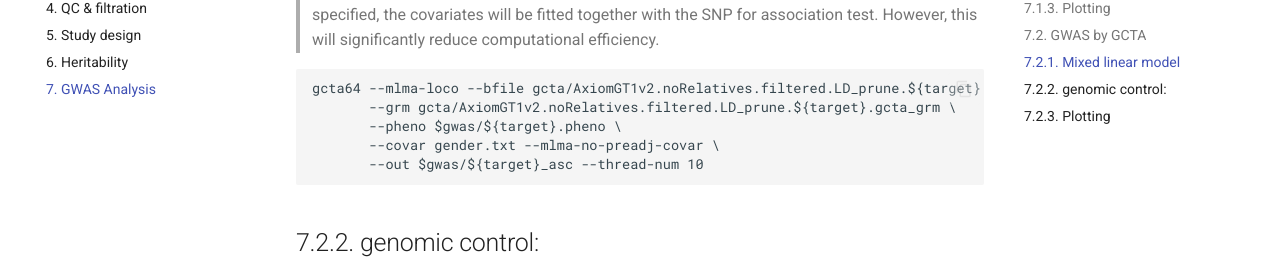
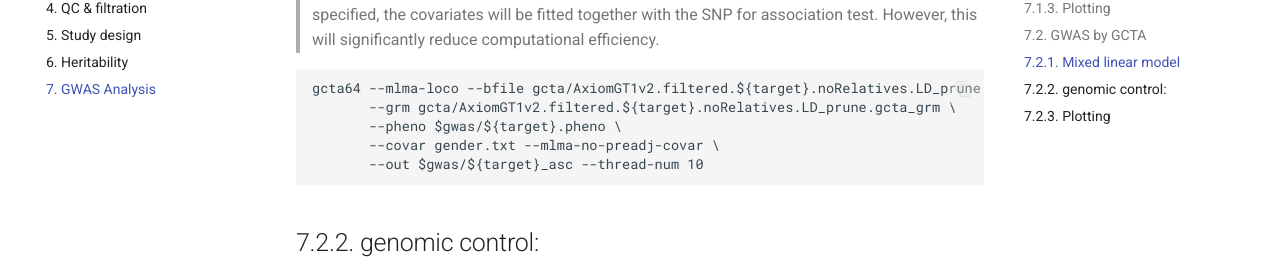
Before and after one commit to morrisanimalfoundation/grGWAS, an MkDocs documentation site: the page built from docs/7.gwas.md, in a window 1280 px wide and 900 px high, scrolled down 4421 px. Shown: the part 181-452 px from the top of the window. Built offline with MkDocs 1.6.1 and Material for MkDocs 9.7.7, drawn with Linux system fonts in a browser that asks for light colours; comment, search, counter and statistics services are not loaded.

````diff
--- a/docs/7.gwas.md
+++ b/docs/7.gwas.md
@@ -135,8 +135,8 @@ The MLM leaving-one-chromosome-out (LOCO) analysis implements the model with the
 >  *Note2:* By default, the model include covariates (if provided) as fixed effects and the phenotype will be adjusted by the mean (i.e. intercept) and covariates before testing for SNP association. However, if SNPs are correlated with the covariates, pre-adjusting the phenotype by the covariates will probably cause loss of power. If the `--mlma-no-preadj-covar` option is specified, the covariates will be fitted together with the SNP for association test. However, this will significantly reduce computational efficiency.
 
 ```
-gcta64 --mlma-loco --bfile gcta/AxiomGT1v2.noRelatives.filtered.LD_prune.${target}.gcta --autosome-num 38 --autosome \
-       --grm gcta/AxiomGT1v2.noRelatives.filtered.LD_prune.${target}.gcta_grm \
+gcta64 --mlma-loco --bfile gcta/AxiomGT1v2.filtered.${target}.noRelatives.LD_prune.gcta --autosome-num 38 --autosome \
+       --grm gcta/AxiomGT1v2.filtered.${target}.noRelatives.LD_prune.gcta_grm \
        --pheno $gwas/${target}.pheno \
        --covar gender.txt --mlma-no-preadj-covar \
        --out $gwas/${target}_asc --thread-num 10
````
